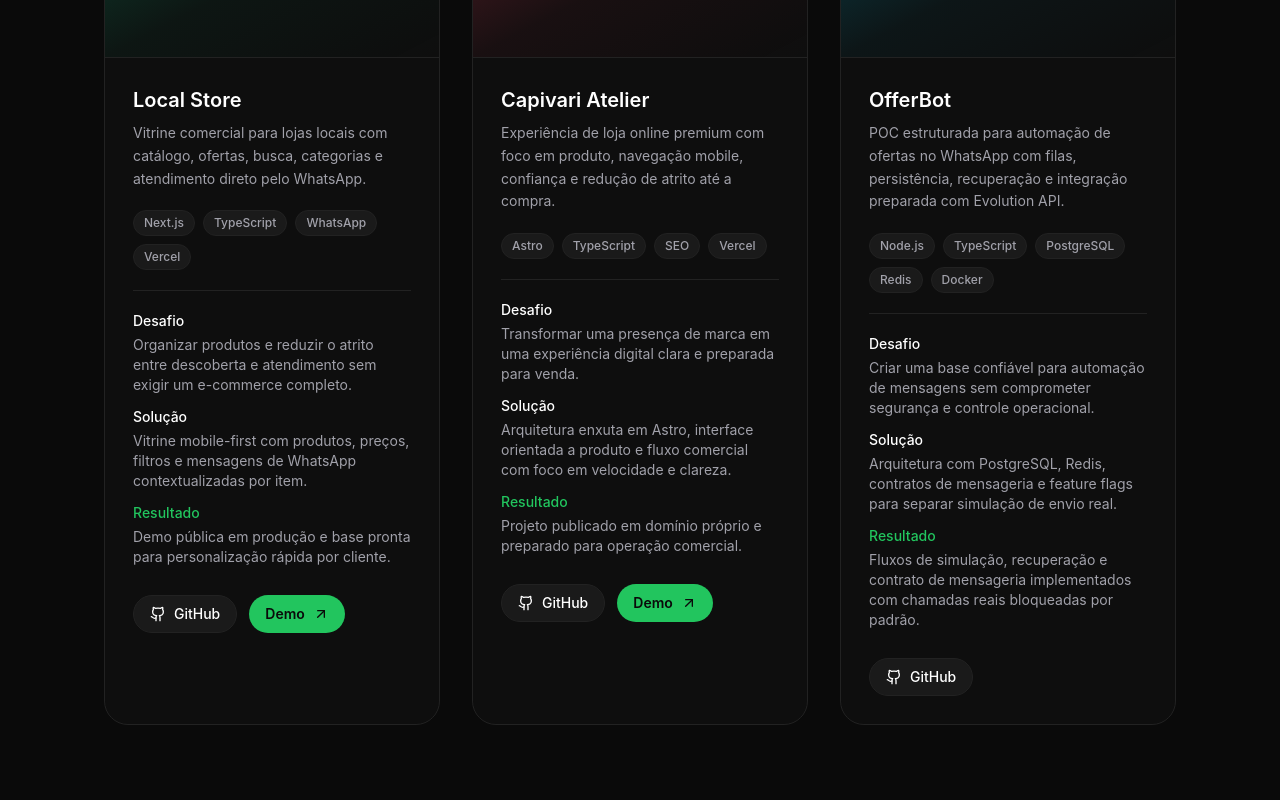
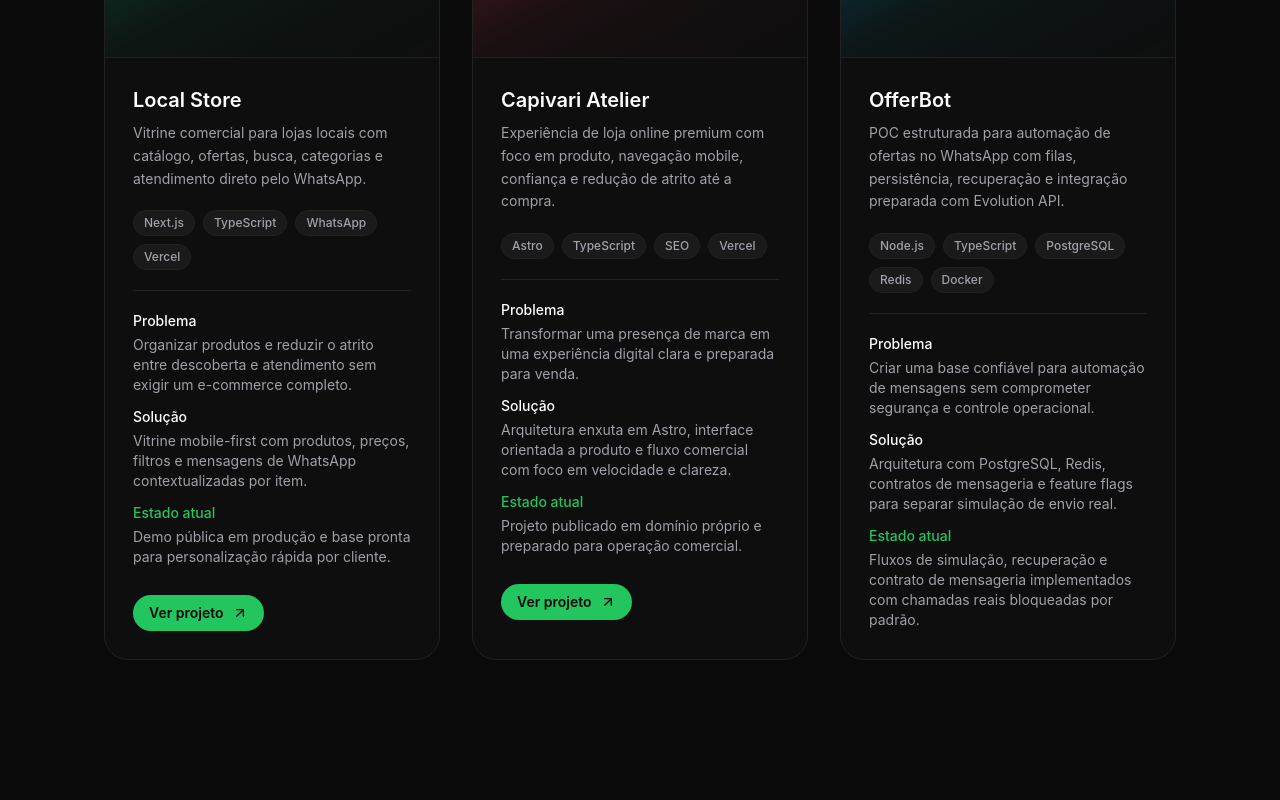
Before and after one commit to Mansonware/mansonware-portfolio, a Next.js app: page / in a window 1280 px wide. Shown: the part 2409-3209 px from the top of the page. Built offline with nearby package versions, Linux system fonts and the light colour scheme; no server answers.

Commit message:
feat: priorizar demos publicas nos cases

```diff
--- a/components/ProjectCard.tsx
+++ b/components/ProjectCard.tsx
@@ -97,7 +97,7 @@ export default function ProjectCard({
 
         <dl className="grid gap-3 border-t border-border pt-5 text-sm">
           <div>
-            <dt className="font-medium text-text">Desafio</dt>
+            <dt className="font-medium text-text">Problema</dt>
             <dd className="mt-1 text-text-muted">{project.challenge}</dd>
           </div>
           <div>
@@ -105,12 +105,25 @@ export default function ProjectCard({
             <dd className="mt-1 text-text-muted">{project.solution}</dd>
           </div>
           <div>
-            <dt className="font-medium text-accent">Resultado</dt>
+            <dt className="font-medium text-accent">Estado atual</dt>
             <dd className="mt-1 text-text-muted">{project.result}</dd>
           </div>
         </dl>
 
-        <div className="mt-2 flex gap-3">
+        {(project.demo || project.github) && (
+          <div className="mt-2 flex flex-wrap gap-3">
+            {project.demo && (
+              <Link
+                href={project.demo}
+                target="_blank"
+                rel="noopener noreferrer"
+                className="inline-flex items-center gap-2 rounded-full bg-accent px-4 py-2 text-sm font-semibold text-background transition-transform hover:scale-[1.03]"
+              >
+                Ver projeto
+                <ArrowUpRight size={16} />
+              </Link>
+            )}
+            {project.github && (
               <Link
                 href={project.github}
                 target="_blank"
@@ -120,18 +133,9 @@ export default function ProjectCard({
                 <Github size={16} />
                 GitHub
               </Link>
-          {project.demo && (
-            <Link
-              href={project.demo}
-              target="_blank"
-              rel="noopener noreferrer"
-              className="inline-flex items-center gap-2 rounded-full bg-accent px-4 py-2 text-sm font-semibold text-background transition-transform hover:scale-[1.03]"
-            >
-              Demo
-              <ArrowUpRight size={16} />
-            </Link>
             )}
           </div>
+        )}
       </div>
     </motion.article>
   );
```
Lines whose indentation alone changed are shown as unchanged.
